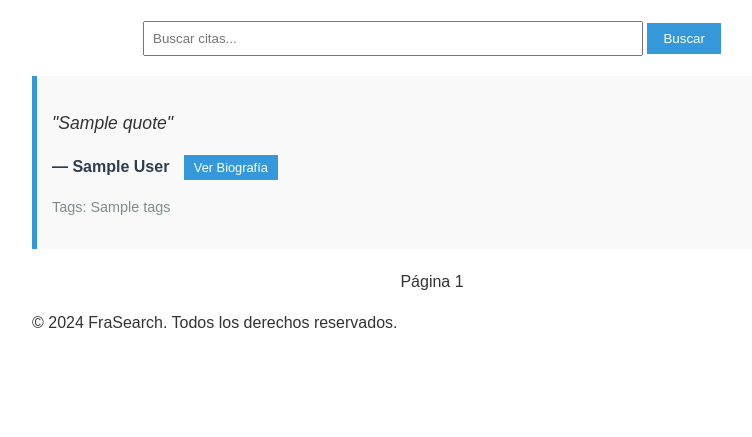
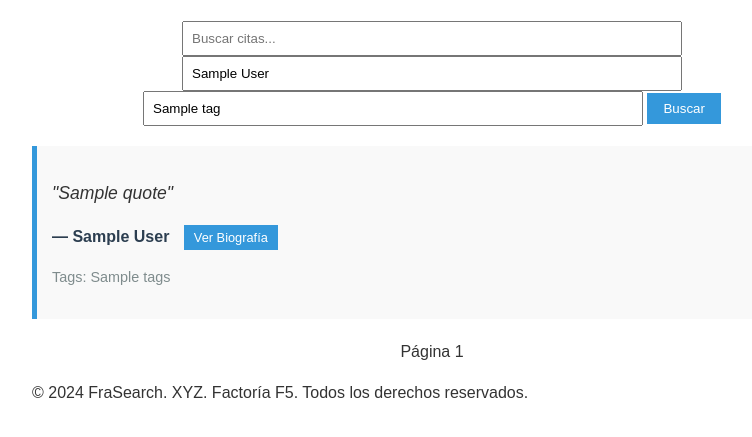
Before and after one commit to AI-School-F5-P3/webscraping_SergioSierra, a Flask app: template web_scraping_project/templates/index.html in a window 1280 px wide. Shown: the part 93-530 px from the top of the page, without its empty margins (208-960 px from the left). Run offline with Flask 3, Linux system fonts and the light colour scheme; the template is opened without the code that fills it: most values are stand-ins (such as "Sample title", 1, 10 or a date in 2020).

Commit message:
varios filtros

```diff
--- a/web_scraping_project/app.py
+++ b/web_scraping_project/app.py
@@ -37,22 +37,26 @@ def index():
     search = request.args.get('search', '', type=str)  # Obtiene el término de búsqueda de los argumentos de la solicitud
     author = request.args.get('author', '', type=str)  # Obtiene el autor de los argumentos de la solicitud
     tag = request.args.get('tag', '', type=str)  # Obtiene la etiqueta de los argumentos de la solicitud
+    offset = (page - 1) * PAGE_SIZE  # Calcula el offset para la paginación
 
     try:
         with Session() as session:
             app.logger.info(f"Buscando citas. Página: {page}, Búsqueda: '{search}', Autor: '{author}', Etiqueta: '{tag}'")
 
+            # Construir la consulta
+            query = session.query(Quote)
+
             if search:
-                quotes = search_quotes(session, search)  # Busca citas que contengan el término de búsqueda
-            elif author:
-                quotes = filter_by_author(session, author)  # Filtra citas por autor
-            elif tag:
-                quotes = filter_by_tag(session, tag)  # Filtra citas por etiqueta
-            else:
-                quotes = get_paginated_quotes(session, page, PAGE_SIZE)  # Obtiene citas paginadas
+                query = query.filter(Quote.quote.ilike(f'%{search}%'))
+            if author:
+                query = query.filter(Quote.author.ilike(f'%{author}%'))
+            if tag:
+                query = query.filter(Quote.tags.ilike(f'%{tag}%'))
 
-            total_quotes = len(quotes)
-            total_pages = (total_quotes + PAGE_SIZE - 1) // PAGE_SIZE
+            # Aplicar la paginación
+            quotes = query.order_by(Quote.id).offset(offset).limit(PAGE_SIZE).all()
+            total_quotes = query.count()  # Contar el total de citas para la paginación
+            total_pages = (total_quotes + PAGE_SIZE - 1) // PAGE_SIZE  # Calcular el número total de páginas
 
             app.logger.info(f"Se encontraron {total_quotes} citas. Total páginas: {total_pages}")
             return render_template(
@@ -71,6 +75,7 @@ def index():
         return "Ha ocurrido un error al cargar las citas.", 500
     finally:
         Session.remove()
+
 
 @app.route('/log_bio_view', methods=['POST'])
 def log_bio_view():
--- a/web_scraping_project/templates/index.html
+++ b/web_scraping_project/templates/index.html
@@ -15,6 +15,8 @@
     <div class="search-form">
         <form action="/" method="get">
             <input type="text" name="search" placeholder="Buscar citas..." value="{{ search }}">
+            <input type="text" name="author" placeholder="Buscar por autor..." value="{{ author }}">
+            <input type="text" name="tag" placeholder="Buscar por etiqueta..." value="{{ tag }}">
             <input type="submit" value="Buscar">
         </form>
     </div>
@@ -39,16 +41,16 @@
 
     <div class="pagination">
         {% if page > 1 %}
-            <a href="?page={{ page - 1 }}{% if search %}&search={{ search }}{% endif %}">&laquo; Página Anterior</a>
+            <a href="?page={{ page - 1 }}{% if search %}&search={{ search }}{% endif %}{% if author %}&author={{ author }}{% endif %}{% if tag %}&tag={{ tag }}{% endif %}">&laquo; Página Anterior</a>
         {% endif %}
         <span>Página {{ page }}</span>
         {% if quotes|length == page_size %}
-            <a href="?page={{ page + 1 }}{% if search %}&search={{ search }}{% endif %}">Página Siguiente &raquo;</a>
+            <a href="?page={{ page + 1 }}{% if search %}&search={{ search }}{% endif %}{% if author %}&author={{ author }}{% endif %}{% if tag %}&tag={{ tag }}{% endif %}">Página Siguiente &raquo;</a>
         {% endif %}
     </div>
 
     <footer>
-        <p>&copy; 2024 FraSearch. Todos los derechos reservados.</p>
+        <p>&copy; 2024 FraSearch. XYZ. Factoría F5. Todos los derechos reservados.</p>
     </footer>
 </body>
 </html>
```
